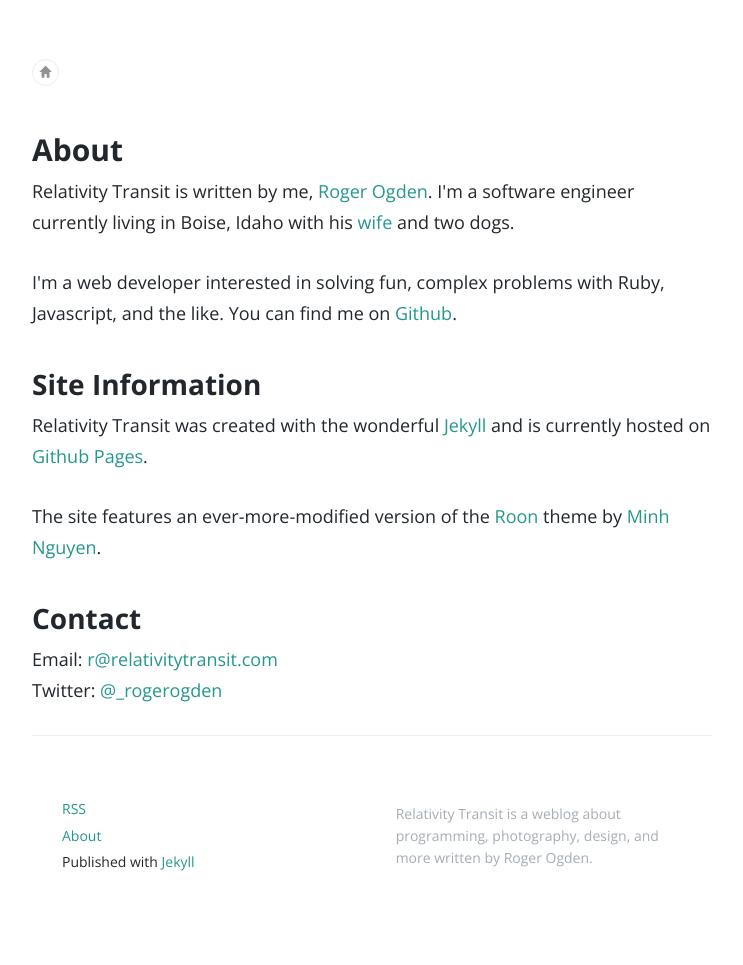
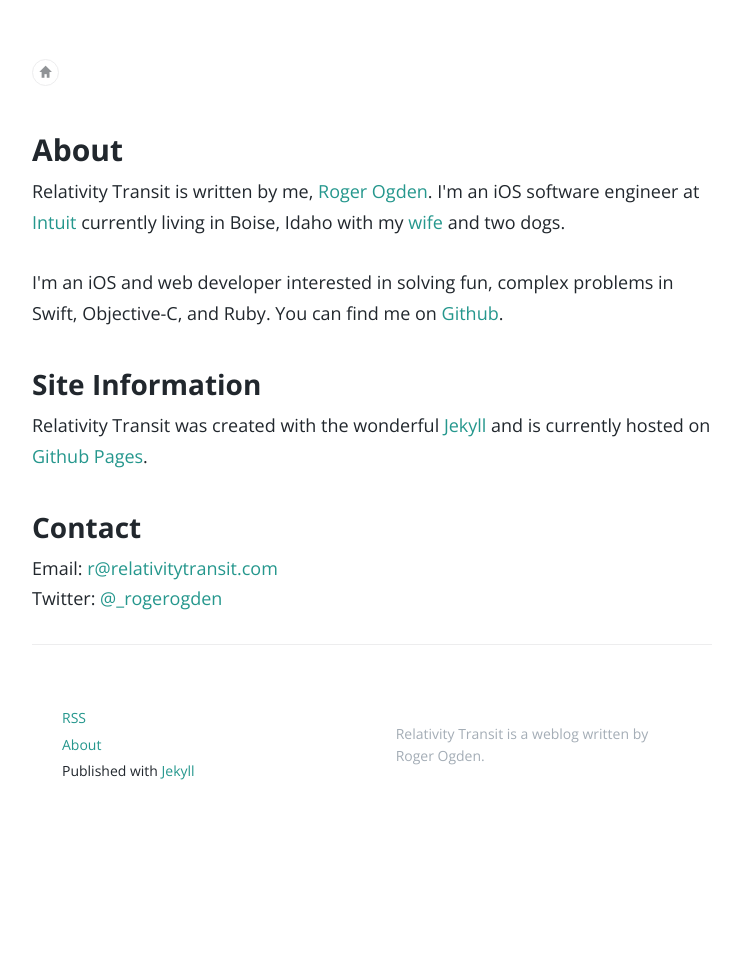
Before and after one commit to rogerogden/blog, a Jekyll site: the page built from colophon.html, in a window 1280 px wide. Shown: the whole page, without its empty margins (268-1011 px from the left). Built offline with Jekyll 4.4.1, drawn with Linux system fonts in a browser that asks for light colours.

Commit message:
Netlify port prep

```diff
--- /dev/null
+++ b/Gemfile
@@ -0,0 +1,2 @@
+source "https://rubygems.org"
+gem 'github-pages'
--- a/_config.yml
+++ b/_config.yml
@@ -2,7 +2,7 @@
 title: "Relativity Transit"
 email: r@relativitytransit.com
 description: > # this means to ignore newlines until "baseurl:"
-  Relativity Transit is a weblog about programming, photography, design, and more written by Roger Ogden.
+  Relativity Transit is a weblog written by Roger Ogden.
 url: "http://rogerogden.github.io" # the base hostname & protocol for your site
 baseurl: "" # the subpath of your site, e.g. /blog/
 twitter_username: _rogerogden
--- a/colophon.html
+++ b/colophon.html
@@ -4,17 +4,15 @@
 ---
 <h1>About</h1>
 
-<p>Relativity Transit is written by me, <a href="https://twitter.com/_rogerogden">Roger Ogden</a>. I'm a software engineer currently living in Boise, Idaho with his <a href="https://twitter.com/mouseketeersid">wife</a> and two dogs.</p>
+<p>Relativity Transit is written by me, <a href="https://twitter.com/_rogerogden">Roger Ogden</a>. I'm an iOS software engineer at <a href="https://intuit.com">Intuit</a> currently living in Boise, Idaho with my <a href="https://twitter.com/mouseketeersid">wife</a> and two dogs.</p>
 
-<p>I'm a web developer interested in solving fun, complex problems with Ruby, Javascript, and the like. You can find me on <a href="https://github.com/rogerogden">Github</a>.
+<p>I'm an iOS and web developer interested in solving fun, complex problems in Swift, Objective-C, and Ruby. You can find me on <a href="https://github.com/rogerogden">Github</a>.
 </p>
 
 <h2>Site Information</h2>
 
 <p>Relativity Transit was created with the wonderful <a href="http://jekyllrb.com">Jekyll</a> and is currently hosted on <a href="https://pages.github.com">Github Pages</a>.</p>
 
-<p>The site features an ever-more-modified version of the <a href="https://github.com/iominh/jekyll-roon">Roon</a> theme by <a href="https://github.com/iominh">Minh Nguyen</a>.</p>
-
 <h2>Contact</h2>
 
 <p>Email: <a href="mailto:r@relativitytransit.com">r@relativitytransit.com</a><br>
```
Also changed, not shown: about.md (deleted, +0 -15 lines), 1 other file.
